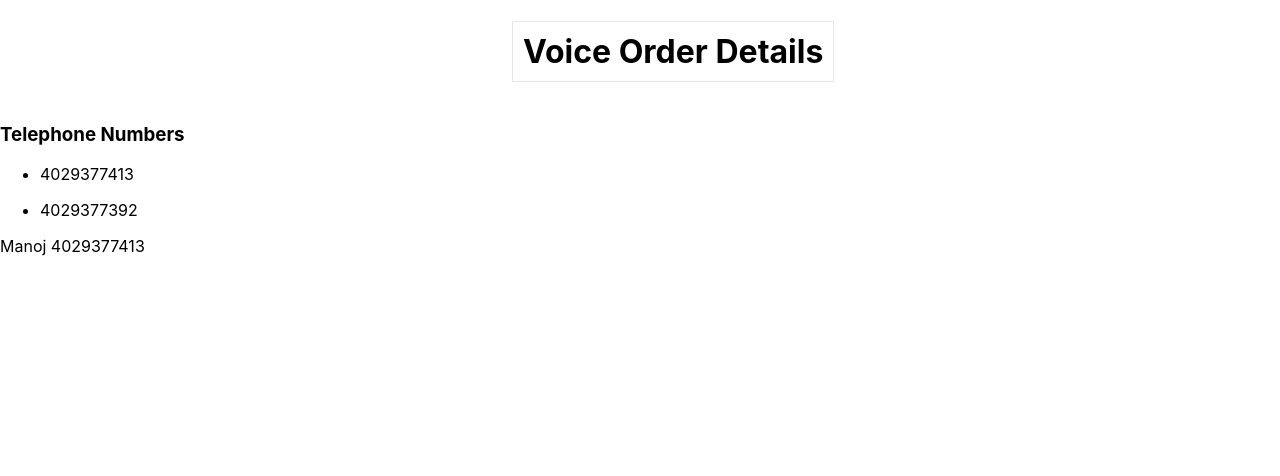
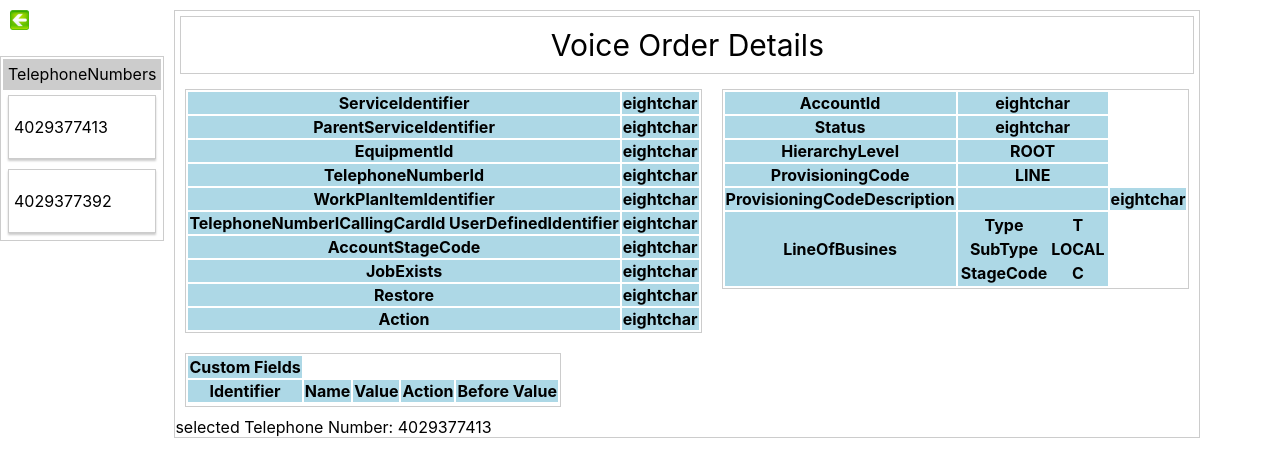
Before and after one commit to manojkarnati50/my-app, a React (Create React App) app: page / in a window 1280 px wide. Shown: the top 476 px of the page. Built offline with nearby package versions, Linux system fonts and the light colour scheme.

Commit message:
latest code

```diff
--- a/src/App.js
+++ b/src/App.js
@@ -2,6 +2,8 @@ import React, { Component } from "react";
 import "./App.css";
 import sampleData from "./xmls/items_list.js";
 import VoiceOrderDetails from "./VoiceOrderDetails";
+import "./layout.css";
+import logo from "./images/back.png";
 
 class App extends Component {
   constructor(props) {
@@ -10,6 +12,8 @@ class App extends Component {
       screenName: "Voice Order Details",
       telephonesList: [],
     };
+    this.setTelePhoneHandler = this.setTelePhoneHandler.bind(this);
+    this.getLeafItemNodes = this.getLeafItemNodes(this);
   }
 
   componentDidMount() {
@@ -34,10 +38,9 @@ class App extends Component {
     this.setState({
       selectedPhoneNumber: item,
     });
-    this.getVoiceRootTN(this.selectedPhoneNumber);
   }
-  getVoiceRootTN(test) {
-    console.log(test);
+  getVoiceRootTN(telephone) {
+    alert("telephone" + telephone);
     let rootItem = "";
     const domParser = new DOMParser();
     const doc = domParser.parseFromString(sampleData, "application/xml");
@@ -50,7 +53,7 @@ class App extends Component {
         .textContent;
       let provCode = itemNode.getElementsByTagName("ProvisioningCode")[0]
         .textContent;
-      if ("ROOT" === heiLevel && "SBPP" === provCode && test === tn) {
+      if ("ROOT" === heiLevel && "SBPP" === provCode && telephone === tn) {
         rootItem = itemNode;
       }
       console.log("in app.js");
@@ -59,13 +62,43 @@ class App extends Component {
     }
   }
 
+  getLeafItemNodes = (props) => {
+    let leafItems = [];
+    const domParser = new DOMParser();
+    const doc = domParser.parseFromString(sampleData, "application/xml");
+    const itemNodes = doc.getElementsByTagName("Item");
+
+    for (let i = 0; i < itemNodes.length; i++) {
+      let itemNode = itemNodes[i];
+      let tn = itemNode.getElementsByTagName("TelephoneNumberId")[0]
+        .textContent;
+      let heiLevel = itemNode.getElementsByTagName("HierarchyLevel")[0]
+        .textContent;
+      let provCode = itemNode.getElementsByTagName("ProvisioningCode")[0]
+        .textContent;
+      if (
+        "LEAF" === heiLevel &&
+        "SBPP" === provCode &&
+        props.selectedPhoneNumber === tn
+      ) {
+        leafItems.push(itemNode);
+      }
+      console.log(this.leafItems);
+      return leafItems;
+    }
+  };
+
   render() {
     return (
-      <div>
-        <h1 className="title">Voice Order Details</h1>
-        <div>
-          <h3>Telephone Numbers</h3>
+      <div class="pallete">
+        <div class="row-container">
+          <div class="col-container">
+            <div class="box-1">
+              <img src={logo} alt="Logo" />
+            </div>
+            <div class="box-2">
               <ul>
+                <span class="heading">TelephoneNumbers</span>
                 {this.state.telephonesList.map((item) => (
                   <li key={item}>
                     <p onClick={() => this.setTelePhoneHandler(item)}>{item}</p>
@@ -73,9 +106,124 @@ class App extends Component {
                 ))}
               </ul>
             </div>
+          </div>
+          <div class="container-2">
+            <div class="container-3">
+              <div class="col-container">
+                <div class="box-3">{this.state.screenName}</div>
+                <div class="row-container">
+                  <div>
+                    <table>
+                      <tr>
+                        <th>ServiceIdentifier</th>
+                        <th>eightchar</th>
+                      </tr>
+                      <tr>
+                        <th>ParentServiceIdentifier</th>
+                        <th>eightchar</th>
+                      </tr>
+                      <tr>
+                        <th>EquipmentId</th>
+                        <th>eightchar</th>
+                      </tr>
+                      <tr>
+                        <th>TelephoneNumberId</th>
+                        <th>eightchar</th>
+                      </tr>
+                      <tr>
+                        <th>WorkPlanItemIdentifier</th>
+                        <th>eightchar</th>
+                      </tr>
+                      <tr>
+                        <th>
+                          TelephoneNumberICallingCardId UserDefinedIdentifier
+                        </th>
+                        <th>eightchar</th>
+                      </tr>
+                      <tr>
+                        <th>AccountStageCode </th>
+                        <th>eightchar</th>
+                      </tr>
+                      <tr>
+                        <th>JobExists</th>
+                        <th>eightchar</th>
+                      </tr>
+                      <tr>
+                        <th>Restore</th>
+                        <th>eightchar</th>
+                      </tr>
+                      <tr>
+                        <th>Action</th>
+                        <th>eightchar</th>
+                      </tr>
+                    </table>
+                  </div>
+                  <div>
+                    <table>
+                      <tr>
+                        <th>AccountId</th>
+                        <th>eightchar</th>
+                      </tr>
+                      <tr>
+                        <th>Status</th>
+                        <th>eightchar</th>
+                      </tr>
+                      <tr>
+                        <th>HierarchyLevel</th>
+                        <th>ROOT</th>
+                      </tr>
+                      <tr>
+                        <th>ProvisioningCode</th>
+                        <th>LINE</th>
+                      </tr>
+                      <tr colspan="2">
+                        <th>ProvisioningCodeDescription</th>
+                        <th></th>
+                        <th>eightchar</th>
+                      </tr>
+                      <tr>
+                        <th rowspan="4">LineOfBusines</th>
+
+                        <tr>
+                          <th>Type</th>
+                          <th>T</th>
+                        </tr>
+                        <tr>
+                          <th>SubType</th>
+                          <th>LOCAL</th>
+                        </tr>
+                        <tr>
+                          <th>StageCode</th>
+                          <th>C</th>
+                        </tr>
+                      </tr>
+                    </table>
+                  </div>
+                </div>
+                <div>
+                  <table>
+                    <tr rowspan="5">
+                      <th>Custom Fields</th>
+                    </tr>
+                    <tr>
+                      <th>Identifier</th>
+                      <th>Name</th>
+                      <th>Value</th>
+                      <th>Action</th>
+                      <th>Before Value</th>
+                    </tr>
+                    <tr></tr>
+                  </table>
+                </div>
+                <div class="box-5">
                   <VoiceOrderDetails
                     selectedPhoneNumber={this.state.selectedPhoneNumber}
-        ></VoiceOrderDetails>
+                  />
+                </div>
+              </div>
+            </div>
+          </div>
+        </div>
       </div>
     );
   }
--- a/src/VoiceOrderDetails.js
+++ b/src/VoiceOrderDetails.js
@@ -10,8 +10,6 @@ class VoiceOrderDetails extends Component {
     };
   }
   componentDidMount() {
-    console.log("selected phone Number: " + this.props.selectedPhoneNumber);
-
     this.setState({
       itemNodes: getItemNodes(this.props.selectedPhoneNumber),
       rootItem: getRootItemNode(),
@@ -20,10 +18,11 @@ class VoiceOrderDetails extends Component {
   }
 
   render() {
-    console.log("inside render" + this.props.selectedPhoneNumber);
+    //console.log("inside render" + this.props.selectedPhoneNumber);
     return (
       <div>
-        Manoj {this.props.selectedPhoneNumber} {this.state.selected}
+        selected Telephone Number: {this.props.selectedPhoneNumber}{" "}
+        {this.state.selected}
       </div>
     );
   }
--- a/src/layout.css
+++ b/src/layout.css
@@ -0,0 +1,90 @@
+.pallet {
+  margin: 10px;
+  background-color: white;
+  display: flex;
+  flex: 1;
+}
+.container-1 {
+  padding: 10px;
+}
+.container-2 {
+  display: flex;
+  border: 1px solid #ccc;
+  justify-content: space-around;
+  margin: 10px;
+}
+.col-container {
+  display: flex;
+  flex-direction: column;
+}
+.row-container {
+  display: flex;
+  flex-direction: row;
+}
+.box-3 {
+  display: flex;
+  border: 1px solid #ccc;
+  padding: 10px;
+  justify-content: center;
+  margin: 5px;
+  font-size: 30px;
+  padding: 10px;
+}
+li {
+  list-style-type: none;
+  padding: 5px;
+  border: 1px solid #ccc;
+  margin: 5px;
+  display: flex;
+  justify-content: left;
+  box-shadow: 0 2px 2px #ccc;
+}
+ul {
+  padding: 2px;
+  border: 1px solid #ccc;
+  display: flex;
+  flex-direction: column;
+  flex-wrap: wrap;
+}
+.box-1 {
+  display: flex;
+  padding: 10px;
+  width: 30px;
+}
+.box-2 {
+  display: flex;
+}
+.box-4 {
+}
+.box-5 {
+  background-color: ;
+}
+.container-3 {
+}
+table {
+  border: 1px solid #ccc;
+  margin: 10px;
+}
+td th {
+  width: 4rem;
+  height: 2rem;
+  border: 10px solid #ccc;
+  text-align: center;
+  display: flex;
+  flex-wrap: wrap;
+}
+tr {
+  background: lightblue;
+  border-color: white;
+  border: 5px solid #ccc;
+}
+.heading {
+  border-bottom: 1px solid #ccc;
+  padding: 5px;
+  display: flex;
+  text-align: center;
+  background-color: #ccc;
+}
+.shadow {
+  box-shadow: 0 2px 2px #ccc;
+}
--- a/src/utils.js
+++ b/src/utils.js
@@ -4,7 +4,7 @@ export const domParser = new DOMParser();
 export const doc = domParser.parseFromString(sampleData, "application/xml");
 
 export const getItemNodes = (telephoneId) => {
-  console.log("telephone Number: " + telephoneId);
+  //console.log("telephone Number: " + telephoneId);
   const itemNodes = doc.getElementsByTagName("Item");
   const itemList = [];
 
@@ -12,18 +12,17 @@ export const getItemNodes = (telephoneId) => {
     if (itemNodes[i].getElementsByTagName("TelephoneNumberId")[0] != null) {
       if (
         telephoneId ===
-        itemNodes[i].getElementsByTagName("TelephoneNumberId")[0].firstChild
-          .nodeValue
+        itemNodes[i].getElementsByTagName("TelephoneNumberId")[0].textContent
       ) {
         itemList.push(itemNodes[i]);
       }
     }
   }
-  console.log(itemList.length);
+  //console.log(itemList.length);
   return itemList;
 };
 
-export const getRootItemNode = () => {
+export const getRootItemNode = (telphone) => {
   let rootItem = "";
   const itemNodes = doc.getElementsByTagName("Item");
 
@@ -37,11 +36,19 @@ export const getRootItemNode = () => {
     if ("ROOT" === heiLevel && "SBPP" === provCode && "4029377413" === tn) {
       rootItem = itemNode;
     }
+
+    console.log(
+      itemNodes[0].getElementsByTagName("ServiceIdentifier")[0].textContent
+    );
+
+    let serviceIdentifier = itemNodes[0].getElementsByTagName(
+      "ServiceIdentifier"
+    ).textContent;
     return rootItem;
   }
 };
 
-export const getLeafItemNodes = (itemList) => {
+export const getLeafItemNodes = (telephone) => {
   let leafItems = [];
   const itemNodes = doc.getElementsByTagName("Item");
 
```
Also changed, not shown: src/images/back-navigation.png (deleted), src/images/back.png (added). Lines whose indentation alone changed are shown as unchanged.
